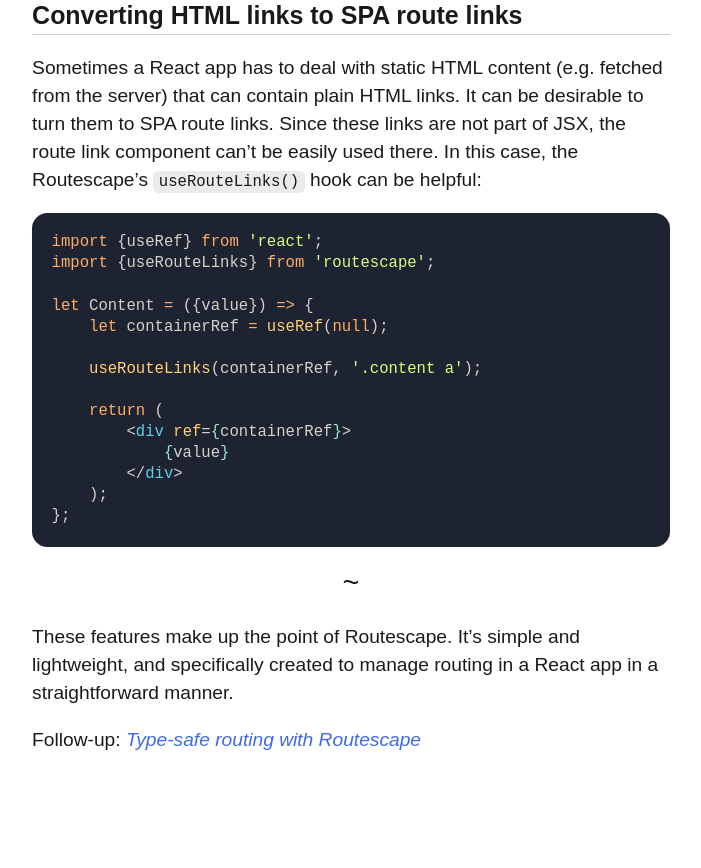
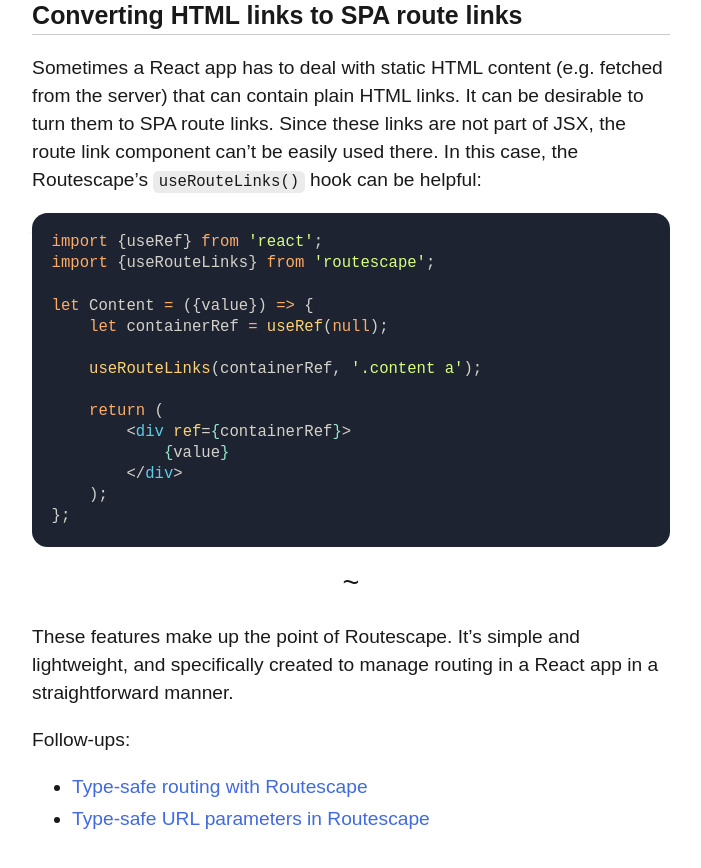
Before and after one commit to axtk/axtk.github.io, a Jekyll site: the page built from routescape.md, in a window 1280 px wide and 900 px high, scrolled down 4304 px. Shown: the top 868 px of the window, without its empty margins (289-990 px from the left). Built offline with Jekyll 4.4.1, drawn with Linux system fonts in a browser that asks for light colours; our own code applies the rules of GitHub Pages for plain Markdown files; before the commit the page ends 5125 px from its top, so only the background shows below that.

Commit message:
add follow-ups

```diff
--- a/routescape.md
+++ b/routescape.md
@@ -172,4 +172,7 @@
 
 These features make up the point of Routescape. It's simple and lightweight, and specifically created to manage routing in a React app in a straightforward manner.
 
-Follow-up: *[Type-safe routing with Routescape]({{site.github.baseurl}}/routescape_type_safety)*
+Follow-ups:
+
+- [Type-safe routing with Routescape]({{site.github.baseurl}}/routescape_type_safety)
+- [Type-safe URL parameters in Routescape]({{site.github.baseurl}}/routescape_typed_URL_parameters)
```
Also changed, not shown: routescape_type_safety.md (+4 -0 lines).
